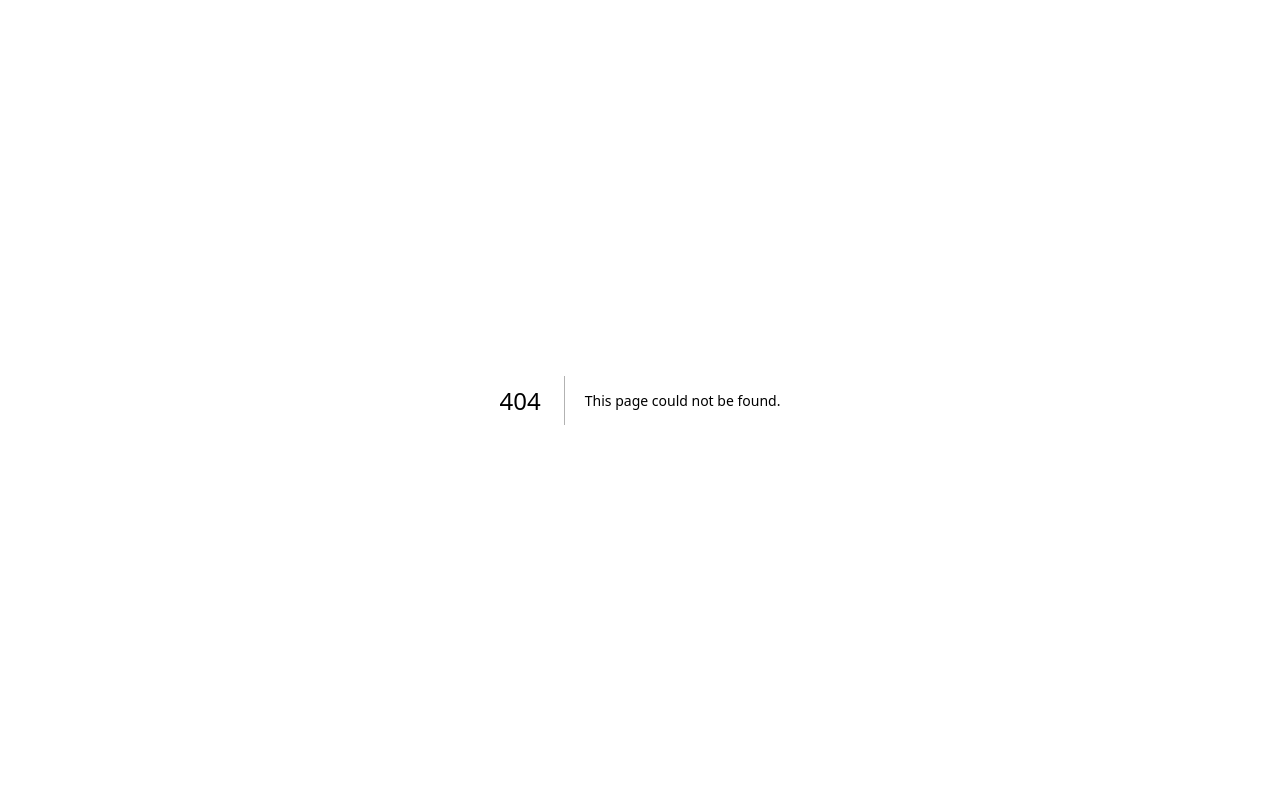
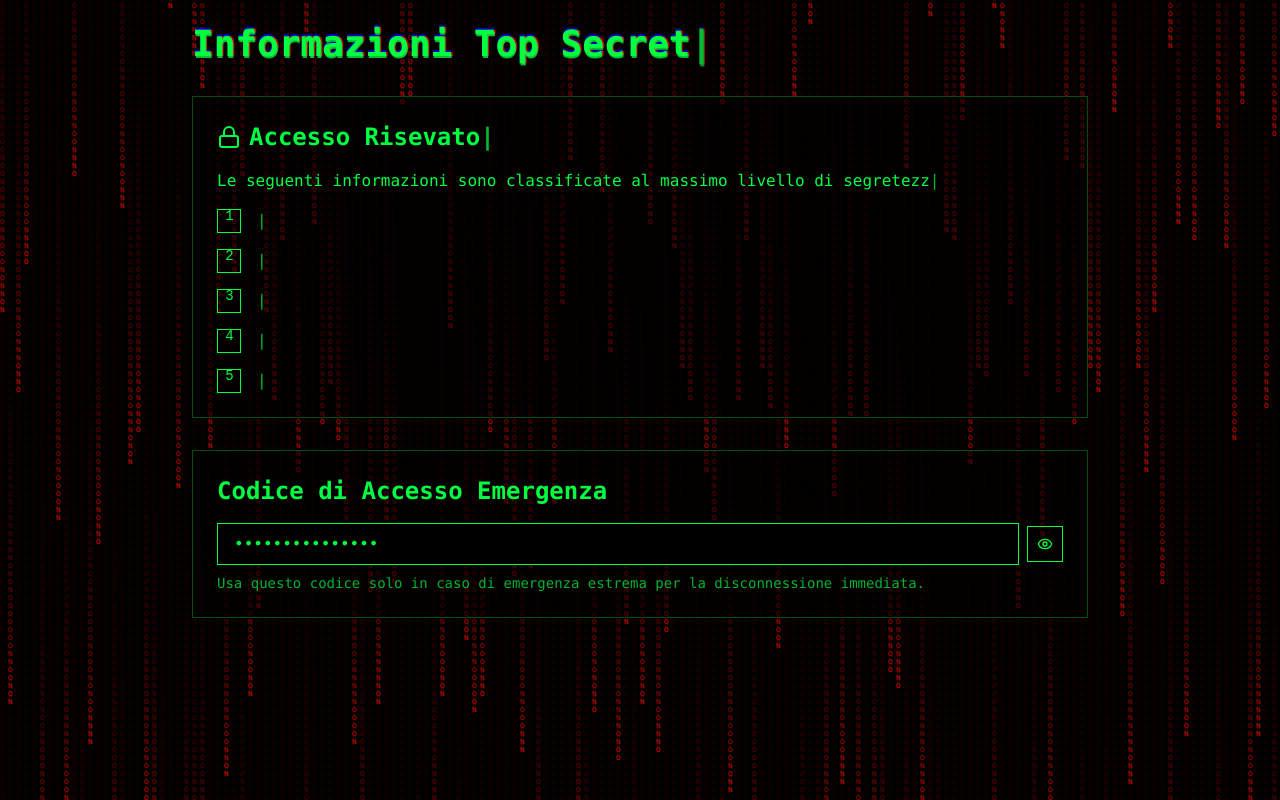
Before and after one commit to luca-di-leo/Matrix, a Next.js app: page /secret in a window 1280 px wide. Before the commit this address had no page. Built offline with nearby package versions, Linux system fonts and the light colour scheme.

Commit message:
feat: create Secret Page

```diff
--- /dev/null
+++ b/app/secret/page.tsx
@@ -0,0 +1,58 @@
+"use client"
+
+import { useEffect, useState } from "react"
+import { ArrowLeft, Lock, Eye, EyeOff } from "lucide-react"
+import Link from "next/link"
+import TypewriterEffect from "@molecules/TypewriterEffect"
+import { Button } from "../components/ui/button"
+import DigitalRain from "@molecules/DigitalRain"
+import EmergencyContact from "@molecules/EmergencyContact"
+import SecretInfo from "@molecules/SecretInfo"
+
+
+export default function SecretPage() {
+  const [showContent, setShowContent] = useState(false)
+
+  useEffect(() => {
+    const timer = setTimeout(() => {
+      setShowContent(true)
+    }, 1000)
+
+    return () => clearTimeout(timer)
+  }, [])
+
+
+
+
+  return  (
+
+
+    <div className="min-h-screen bg-black text-[#00FF41] font-mono overflow-hidden relative p-6">
+   <DigitalRain
+  fontSize={8}
+  color="#FF0000"
+  speed={10}
+  characters="NO"
+/>
+        <div className="relative z-10">
+
+      <main className="max-w-4xl mx-auto">
+
+        <div className={`transition-opacity duration-1000 ${showContent ? "opacity-100" : "opacity-0"}`}>
+
+          <h1 className="text-4xl font-bold mb-8 glitch-text">
+            <TypewriterEffect text="Informazioni Top Secret" delay={50} startDelay={2000} />
+          </h1>
+          <SecretInfo   />
+
+
+          <EmergencyContact />
+
+
+        </div>
+      </main>
+      </div>
+    </div>
+  )
+
+}
```
